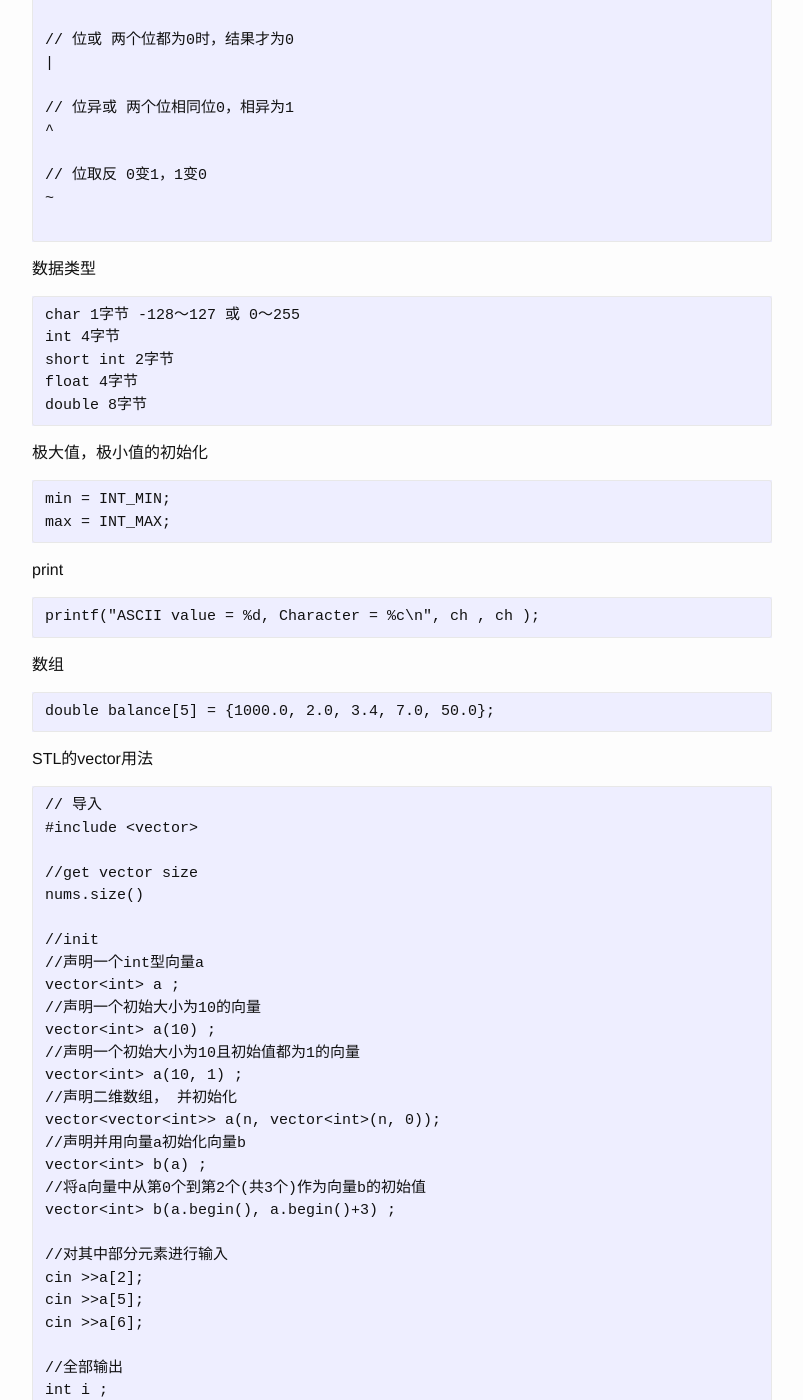
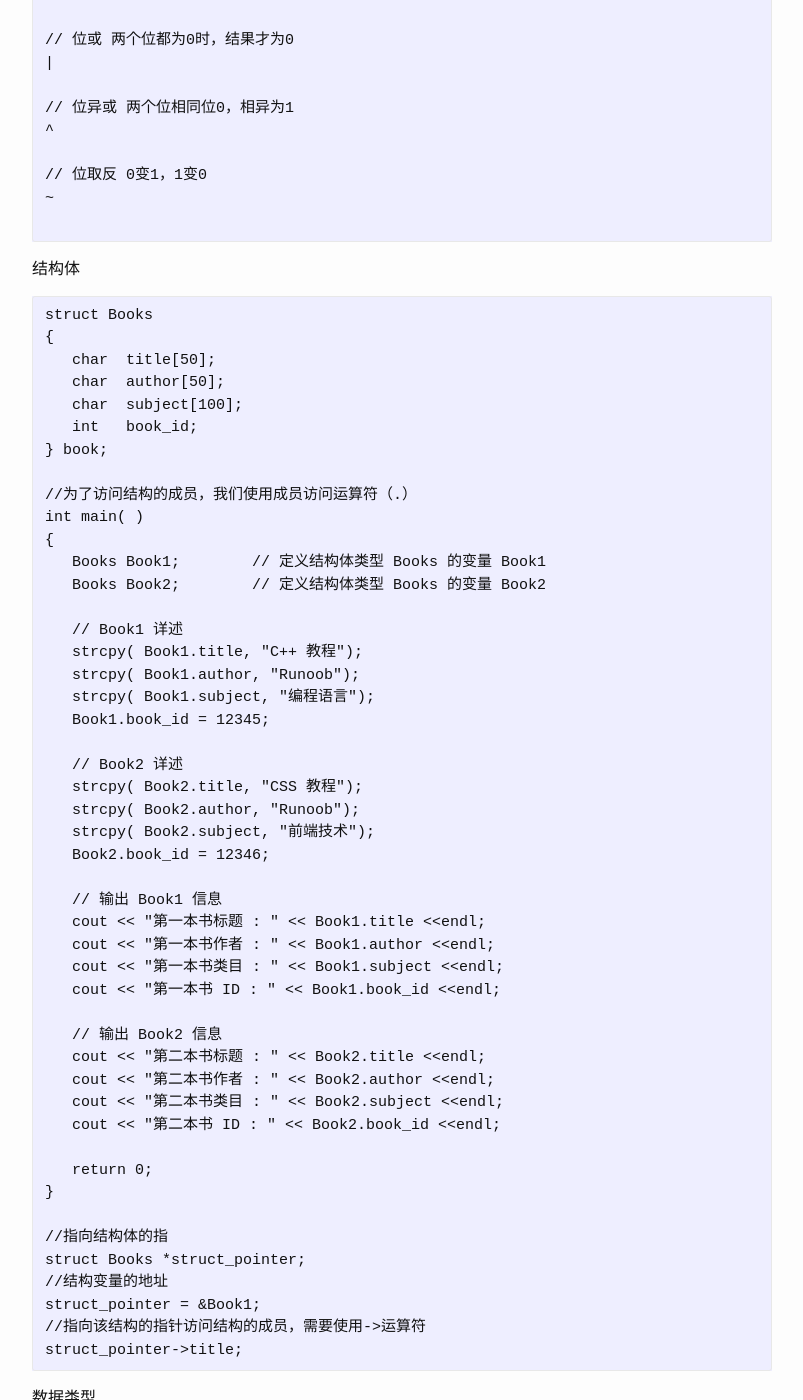
Before and after one commit to josephstalin117/josephstalin117.github.io, a Jekyll site: the page built from _posts/2018-5-25-c.markdown, in a window 1280 px wide and 1400 px high, scrolled down 308 px. Shown: the whole window, without its empty margins (238-1041 px from the left). Built offline with Jekyll 4.4.1, drawn with Linux system fonts in a browser that asks for light colours; some of the changed text lies outside the part shown.

Commit message:
add struct

````diff
--- a/_posts/2018-5-25-c.markdown
+++ b/_posts/2018-5-25-c.markdown
@@ -23,6 +23,57 @@ categories: command
 
 ```
 
+结构体
+```
+struct Books
+{
+   char  title[50];
+   char  author[50];
+   char  subject[100];
+   int   book_id;
+} book;
+
+//为了访问结构的成员，我们使用成员访问运算符（.）
+int main( )
+{
+   Books Book1;        // 定义结构体类型 Books 的变量 Book1
+   Books Book2;        // 定义结构体类型 Books 的变量 Book2
+
+   // Book1 详述
+   strcpy( Book1.title, "C++ 教程");
+   strcpy( Book1.author, "Runoob");
+   strcpy( Book1.subject, "编程语言");
+   Book1.book_id = 12345;
+
+   // Book2 详述
+   strcpy( Book2.title, "CSS 教程");
+   strcpy( Book2.author, "Runoob");
+   strcpy( Book2.subject, "前端技术");
+   Book2.book_id = 12346;
+
+   // 输出 Book1 信息
+   cout << "第一本书标题 : " << Book1.title <<endl;
+   cout << "第一本书作者 : " << Book1.author <<endl;
+   cout << "第一本书类目 : " << Book1.subject <<endl;
+   cout << "第一本书 ID : " << Book1.book_id <<endl;
+
+   // 输出 Book2 信息
+   cout << "第二本书标题 : " << Book2.title <<endl;
+   cout << "第二本书作者 : " << Book2.author <<endl;
+   cout << "第二本书类目 : " << Book2.subject <<endl;
+   cout << "第二本书 ID : " << Book2.book_id <<endl;
+
+   return 0;
+}
+
+//指向结构体的指
+struct Books *struct_pointer;
+//结构变量的地址
+struct_pointer = &Book1;
+//指向该结构的指针访问结构的成员，需要使用->运算符
+struct_pointer->title;
+```
+
 数据类型
 ```
 char 1字节 -128～127 或 0～255
@@ -30,6 +81,14 @@ int 4字节
 short int 2字节
 float 4字节
 double 8字节
+```
+
+auto 存储类
+```
+auto f=3.14;      //double
+auto s("hello");  //const char*
+auto z = new auto(9); // int*
+auto x1 = 5, x2 = 5.0, x3='r';//错误，必须是初始化为同一类型
 ```
 
 极大值，极小值的初始化
````
